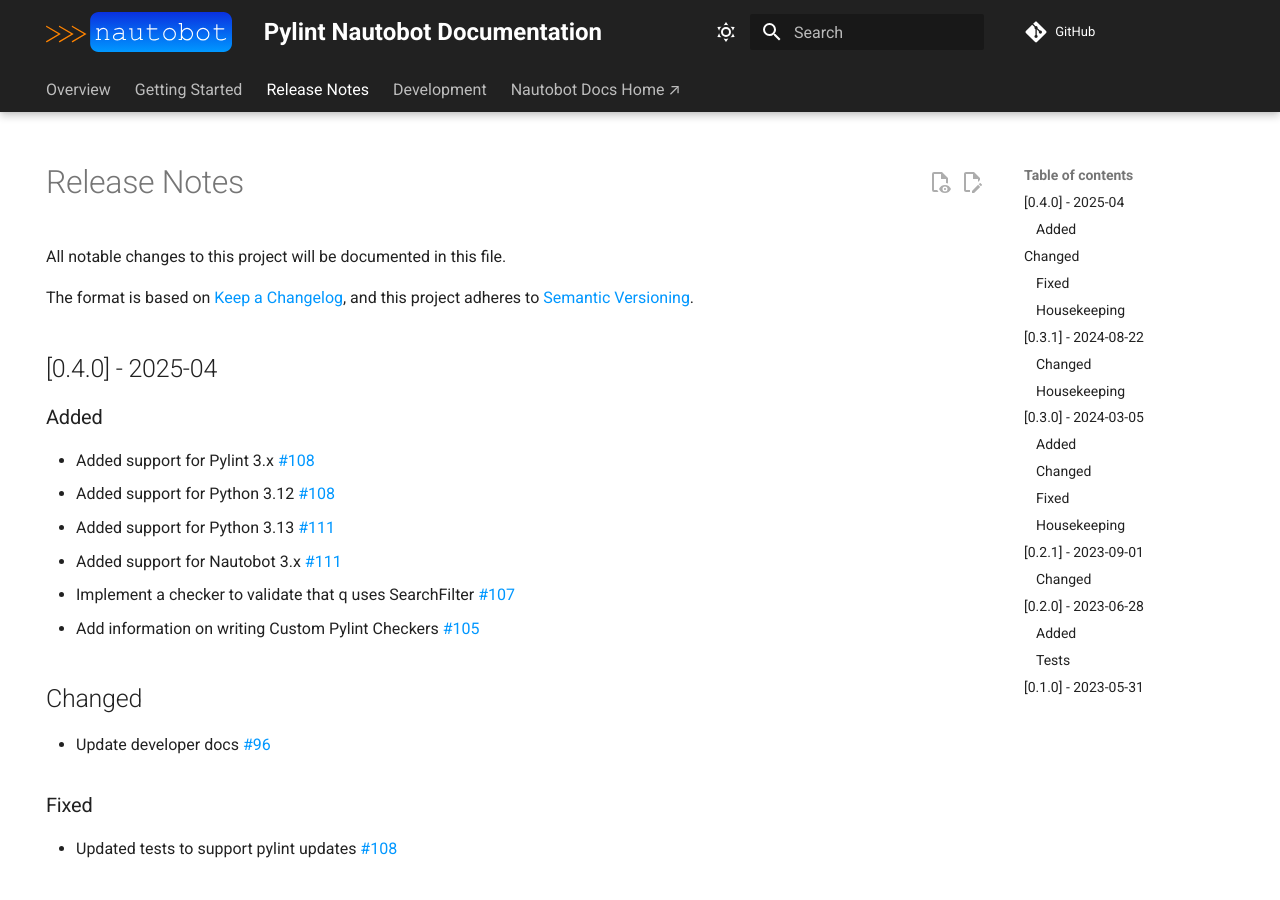
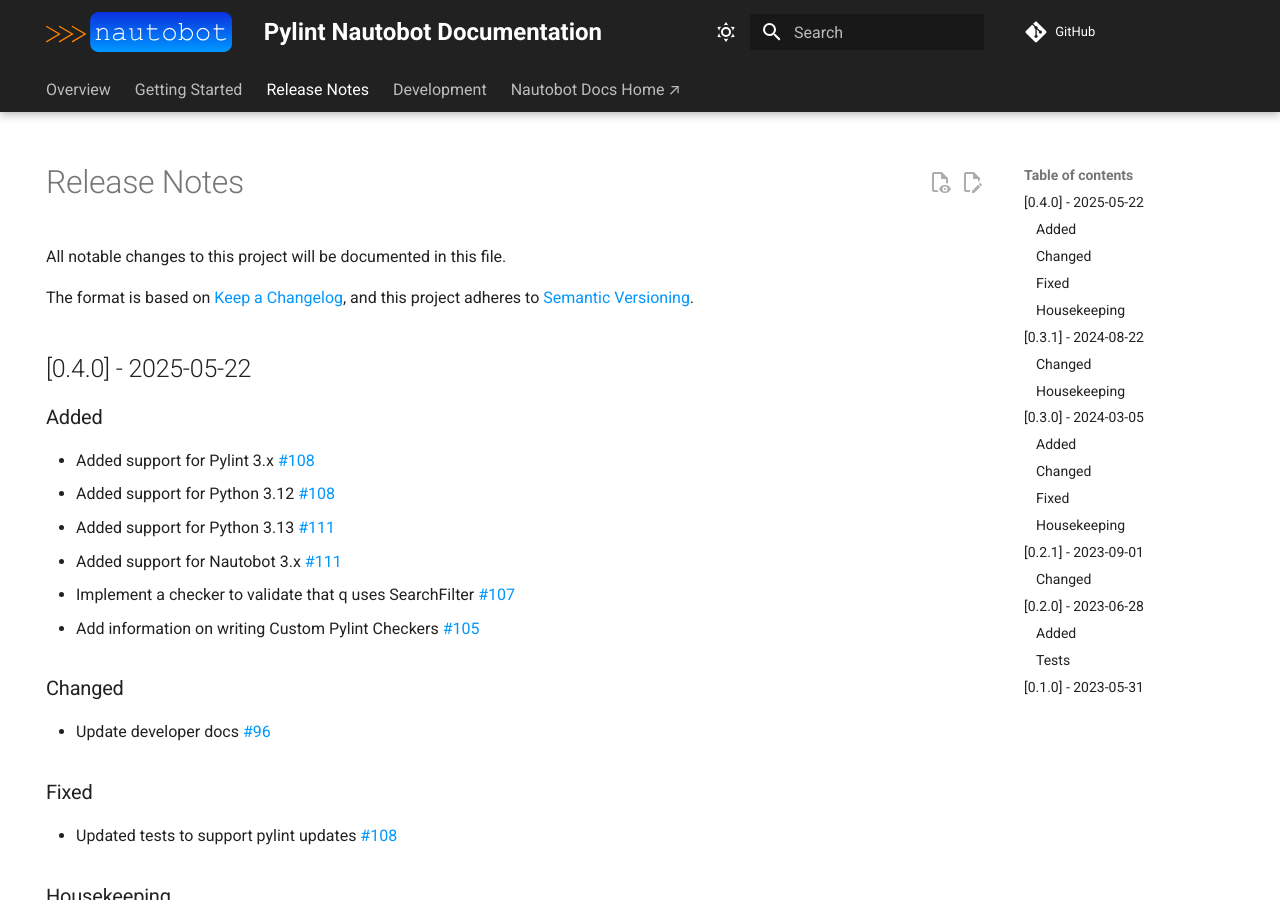
Before and after one commit to nautobot/pylint-nautobot, an MkDocs documentation site: the page built from docs/release_notes.md, in a window 1280 px wide and 900 px high. Built offline with MkDocs 1.6.1 and Material for MkDocs 9.7.7, drawn with Linux system fonts in a browser that asks for light colours; comment, search, counter and statistics services are not loaded.

Commit message:
Fix typos in release notes

```diff
--- a/docs/release_notes.md
+++ b/docs/release_notes.md
@@ -10,7 +10,7 @@ All notable changes to this project will be documented in this file.
 The format is based on [Keep a Changelog](https://keepachangelog.com/en/1.0.0/),
 and this project adheres to [Semantic Versioning](https://semver.org/spec/v2.0.0.html).
 
-## [0.4.0] - 2025-04
+## [0.4.0] - 2025-05-22
 
 ### Added
 
@@ -21,7 +21,7 @@ and this project adheres to [Semantic Versioning](https://semver.org/spec/v2.0.0
 - Implement a checker to validate that q uses SearchFilter [#107](https://github.com/nautobot/pylint-nautobot/pull/107)
 - Add information on writing Custom Pylint Checkers [#105](https://github.com/nautobot/pylint-nautobot/pull/105)
 
-## Changed
+### Changed
 
 - Update developer docs [#96](https://github.com/nautobot/pylint-nautobot/pull/96)
 
```
